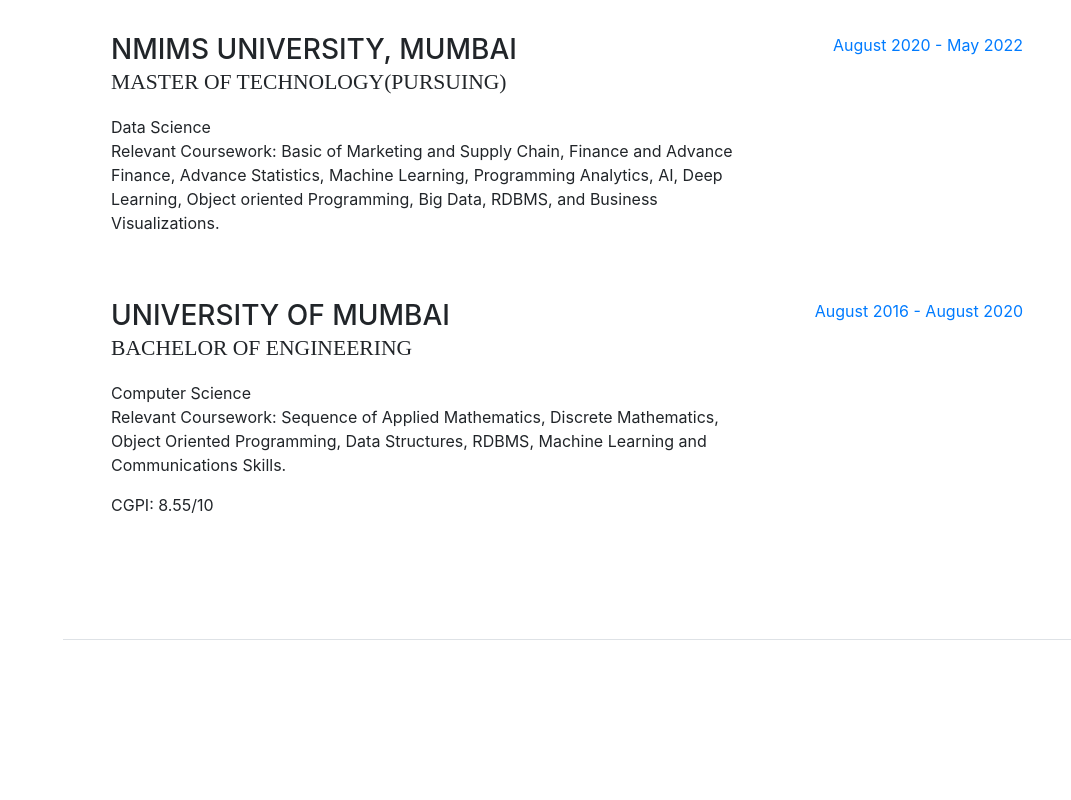
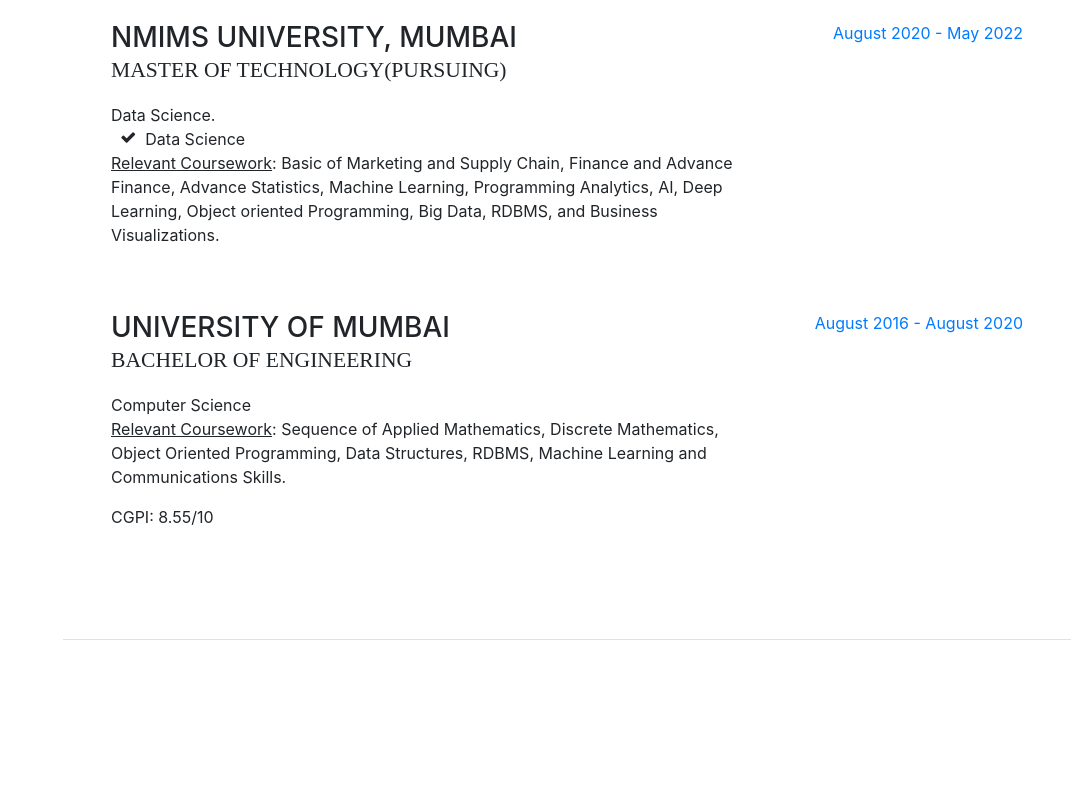
Before and after one commit to Bosnomer/nikhilkesarkarportfolio, a website with bundled scripts: page index.html in a window 1280 px wide. Shown: the part 960-1760 px from the top of the page, without its empty margins (209-1280 px from the left). Built offline with nearby package versions, Linux system fonts and the light colour scheme; a web font is replaced by a local one.

Commit message:
Update index.html

```diff
--- a/index.html
+++ b/index.html
@@ -128,9 +128,13 @@
             <div class="resume-content mr-auto">
               <h3 class="mb-0">NMIMS University, Mumbai</h3>
               <div class="subheading mb-3">Master of Technology(Pursuing)</div>
-              <div>Data Science</div>
-              <p>Relevant Coursework: Basic of Marketing and Supply Chain, Finance and Advance Finance, Advance Statistics, Machine Learning, Programming Analytics, AI, Deep Learning, Object oriented Programming, Big Data, RDBMS, and Business Visualizations.</p>
-              <p><//>
+              <div>Data Science.</div>
+              <ul class="fa-ul mb-0">
+                <li><i class="fa-li fa fa-check"></i>
+                  Data Science</li>
+              </ul>
+              <p><u>Relevant Coursework</u>: Basic of Marketing and Supply Chain, Finance and Advance Finance, Advance Statistics, Machine Learning, Programming Analytics, AI, Deep Learning, Object oriented Programming, Big Data, RDBMS, and Business Visualizations.</p>
+              <p></p>
             </div>
             <div class="resume-date text-md-right">
               <span class="text-primary">August 2020 - May 2022</span>
@@ -142,7 +146,7 @@
               <h3 class="mb-0">University of Mumbai</h3>
               <div class="subheading mb-3">Bachelor of Engineering</div>
               <div>Computer Science</div>
-              <p>Relevant Coursework: Sequence of Applied Mathematics, Discrete Mathematics, Object Oriented Programming, Data Structures, RDBMS, Machine Learning and Communications Skills.</p>
+              <p><u>Relevant Coursework</u>: Sequence of Applied Mathematics, Discrete Mathematics, Object Oriented Programming, Data Structures, RDBMS, Machine Learning and Communications Skills.</p>
               <p>CGPI: 8.55/10</p>
             </div>
             <div class="resume-date text-md-right">
```
